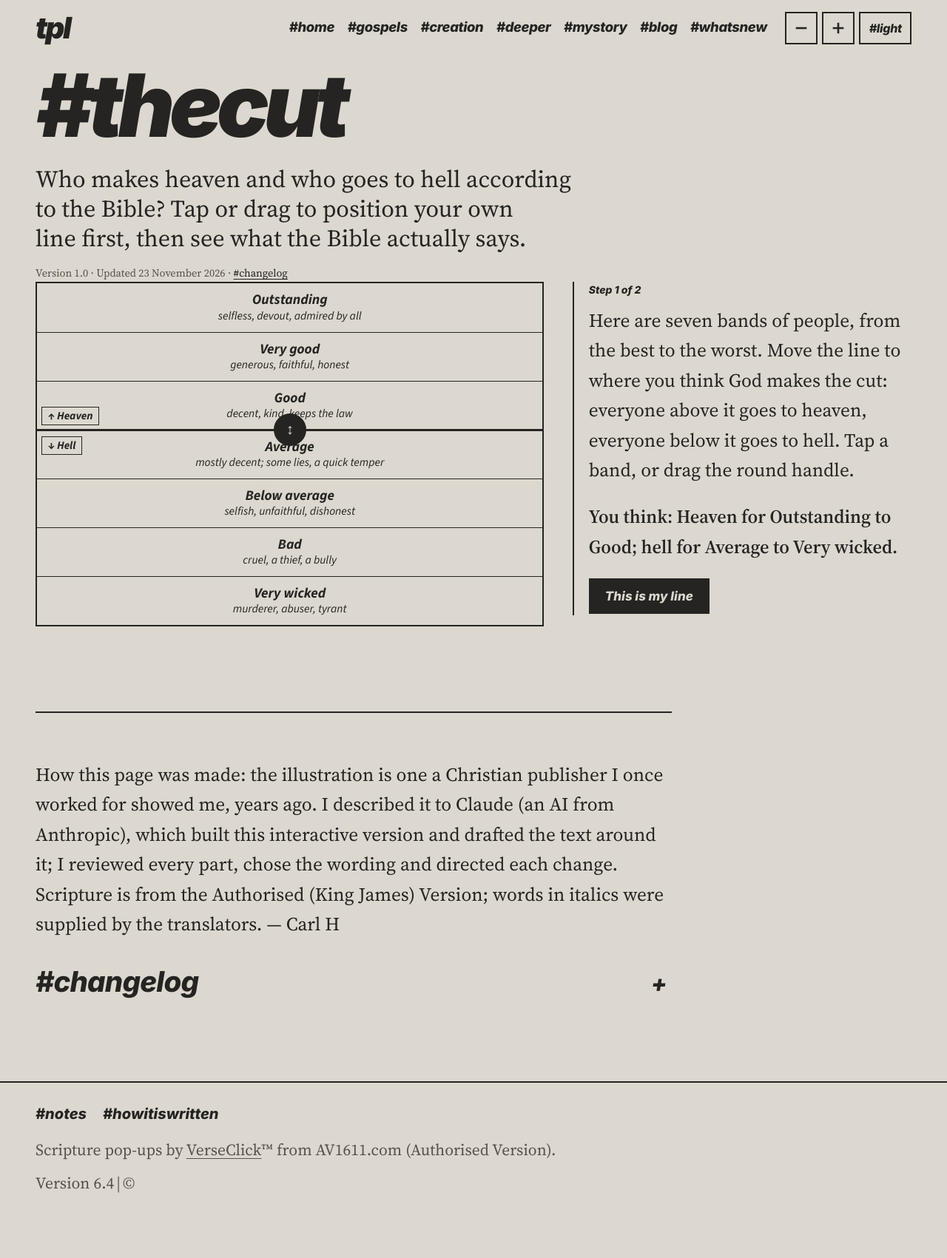
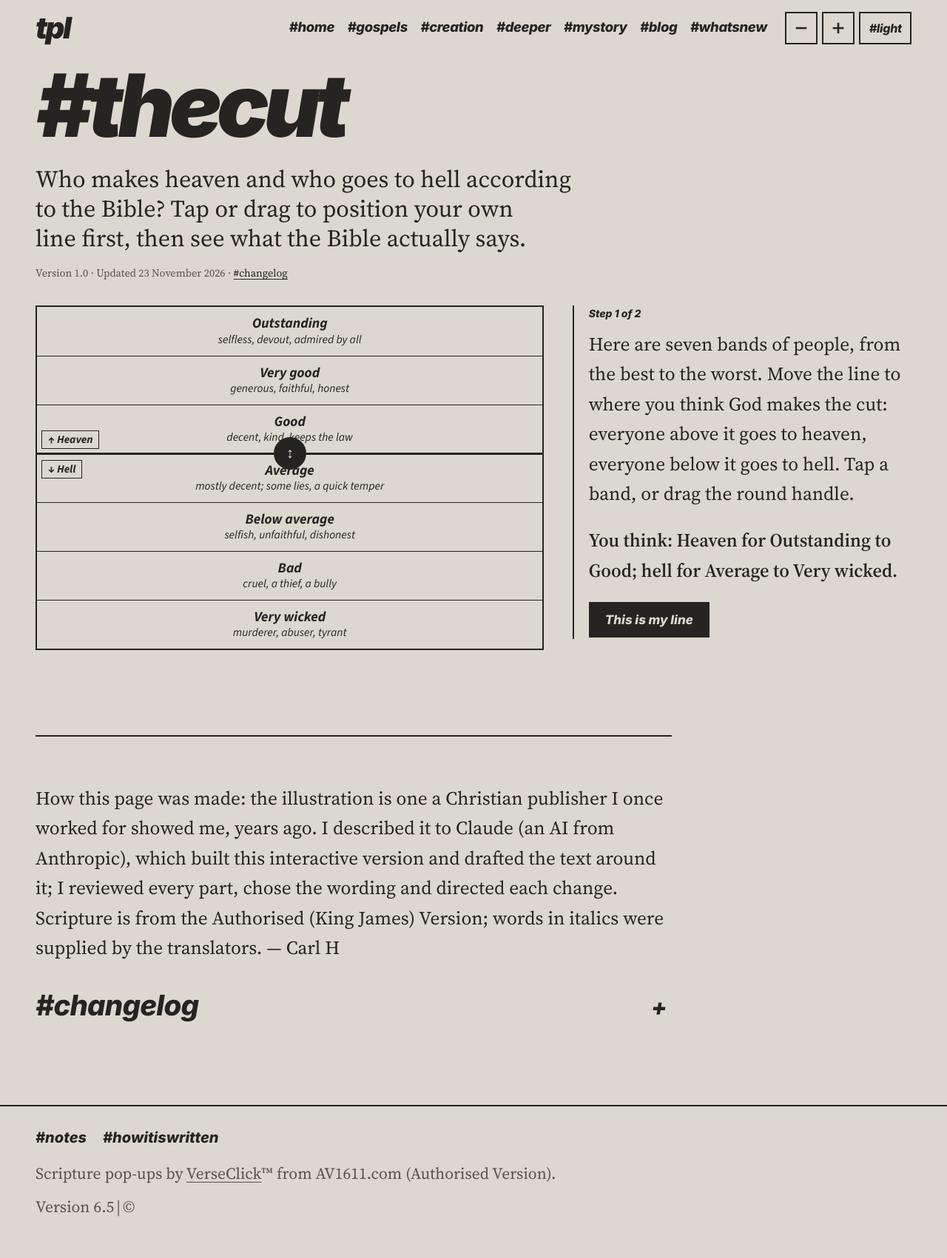
Before and after one commit to ForestWalkUK/truthpeaceandlove, a Jekyll site: the page built from thecut.html, in a window 1280 px wide. Shown: the whole page at 74% size. Built offline with Jekyll 4.4.1, drawn with Linux system fonts in a browser that asks for light colours; before the commit the page ends 1669 px from its top, so only the background shows below that.

Commit message:
More space under the #thecut version line (v6.5)
The version and change-log line on /thecut/ sat directly on the chart's top border. Added space between them in assets/css/thecut.css. No wording changed.

Co-Authored-By: Claude Sonnet 5.5 <noreply@anthropic.com>

```diff
--- a/_config.yml
+++ b/_config.yml
@@ -3,7 +3,7 @@ lang: en-GB
 url: "https://truthpeace.love"
 baseurl: ""
 markdown: kramdown
-site_version: "6.4"
+site_version: "6.5"
 strapline: Found in Jesus Christ
 exclude:
   - README.md
--- a/assets/css/thecut.css
+++ b/assets/css/thecut.css
@@ -18,7 +18,7 @@ main > .thecut{max-width:none}
 .thecut .later blockquote{margin:1.5em 0}
 .thecut .prose{max-width:34em}
 .thecut blockquote cite{display:block;font-style:normal;font-size:.7em;color:var(--muted);margin-top:4px}
-.thecut .page-head{margin-top:clamp(1rem,3vw,2rem);margin-bottom:0}
+.thecut .page-head{margin-top:clamp(1rem,3vw,2rem);margin-bottom:clamp(1.25rem,4vw,2rem)}
 
 /* Chart and step panel */
 .thecut .stage{display:grid;grid-template-columns:minmax(0,1.5fr) minmax(0,1fr);gap:clamp(20px,3vw,44px);align-items:start}
```
Also changed, not shown: CHANGELOG.txt.
